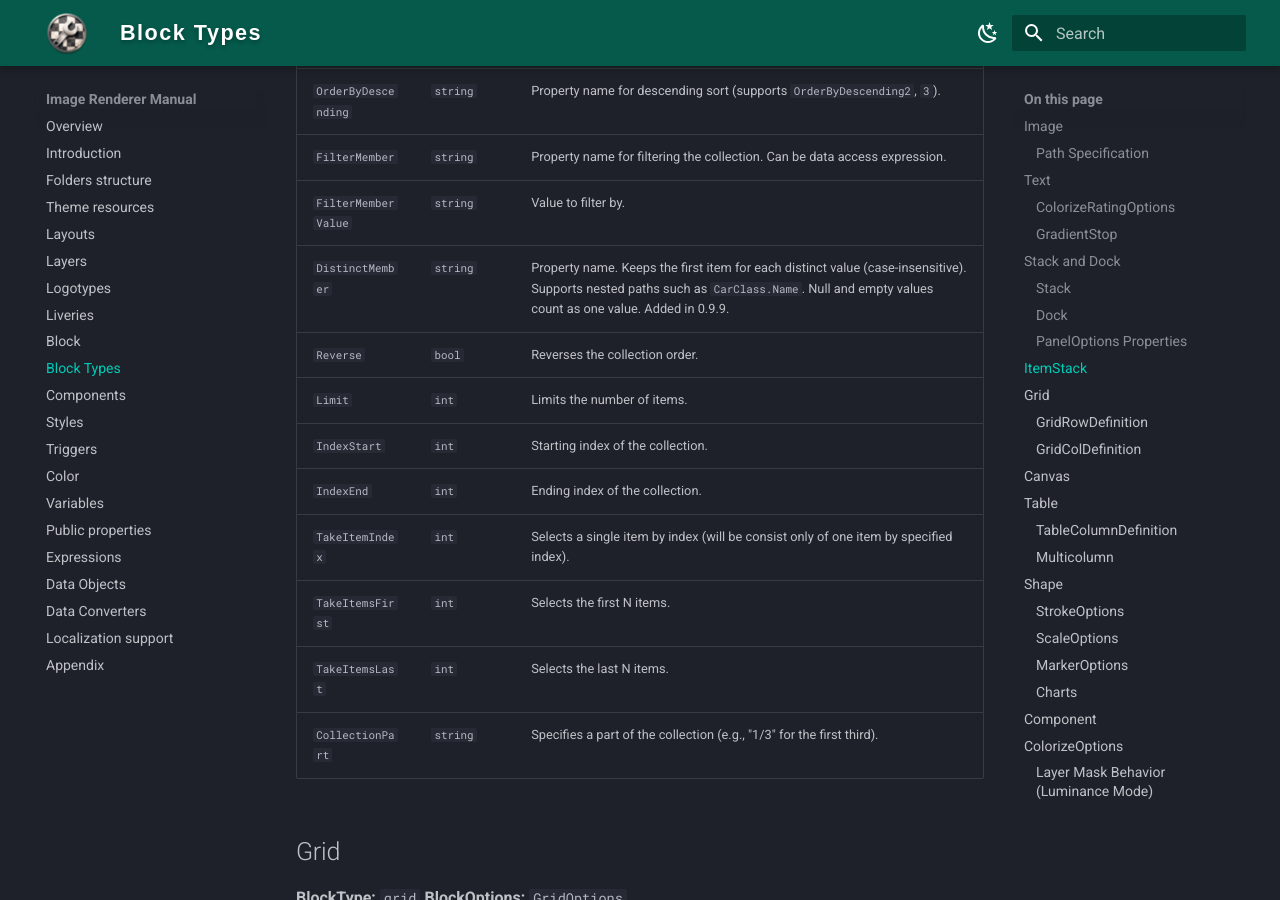
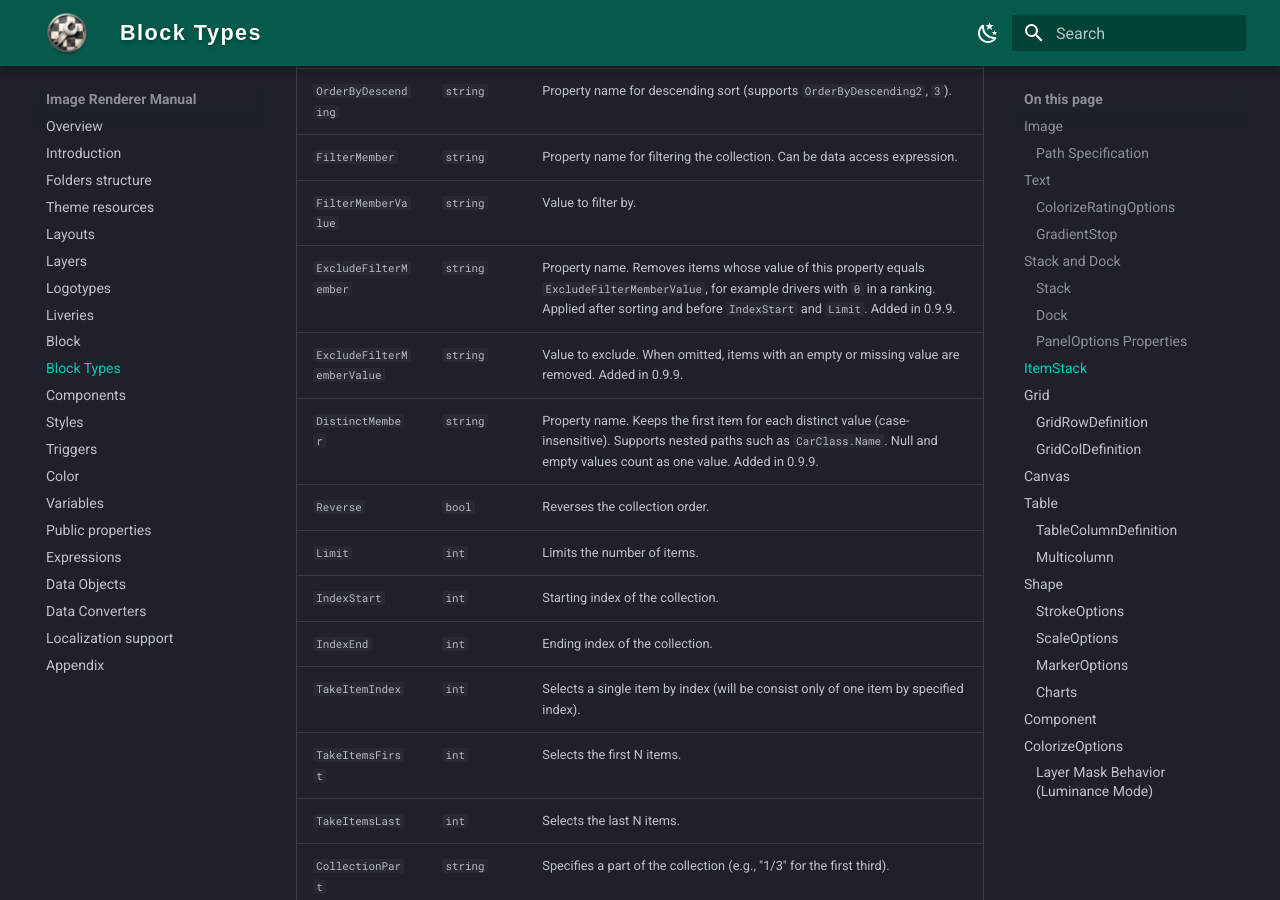
Before and after one commit to vlad-men/RacingLeagueTools_Docs, an MkDocs documentation site: the page built from docs/flex-renderer/manual/block-types-and-block-options.md, in a window 1280 px wide and 900 px high, scrolled down 4506 px. Built offline with MkDocs 1.6.1 and Material for MkDocs 9.7.7, drawn with Linux system fonts in a browser that asks for light colours.

Commit message:
docs(block-types): add ExcludeFilterMember and ExcludeFilterMemberValue properties for enhanced filtering

```diff
--- a/docs/flex-renderer/manual/block-types-and-block-options.md
+++ b/docs/flex-renderer/manual/block-types-and-block-options.md
@@ -119,6 +119,8 @@ Blocks within the `ItemTemplate` have access to the `Item` and `ItemIndex` expre
 | `OrderByDescending` | `string` | Property name for descending sort (supports `OrderByDescending2`, `3`). |
 | `FilterMember` | `string` | Property name for filtering the collection. Can be data access expression. |
 | `FilterMemberValue` | `string` | Value to filter by. |
+| `ExcludeFilterMember` | `string` | Property name. Removes items whose value of this property equals `ExcludeFilterMemberValue`, for example drivers with `0` in a ranking. Applied after sorting and before `IndexStart` and `Limit`. Added in 0.9.9. |
+| `ExcludeFilterMemberValue` | `string` | Value to exclude. When omitted, items with an empty or missing value are removed. Added in 0.9.9. |
 | `DistinctMember` | `string` | Property name. Keeps the first item for each distinct value (case-insensitive). Supports nested paths such as `CarClass.Name`. Null and empty values count as one value. Added in 0.9.9. |
 | `Reverse` | `bool` | Reverses the collection order. |
 | `Limit` | `int` | Limits the number of items. |
```
Also changed, not shown: docs/flex-renderer/manual/index.md (+1 -1 lines).
